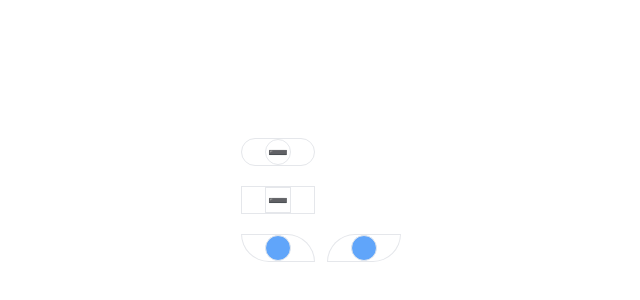
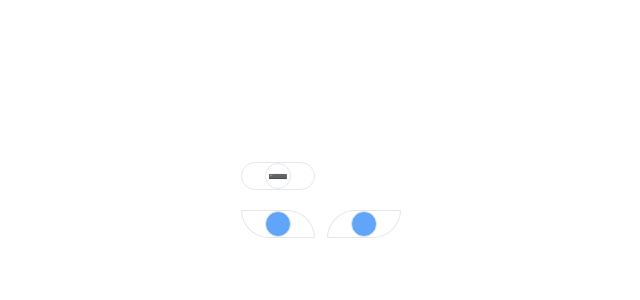
Before and after one commit to Carlos-err406/svelte-triple-state-switch, a SvelteKit app: page / in a window 1280 px wide. Shown: the part 200-500 px from the top of the page, without its empty margins (319-959 px from the left). Built offline with nearby package versions, Linux system fonts and the light colour scheme.

Commit message:
fx: event listener

```diff
--- a/src/lib/components/switch.svelte
+++ b/src/lib/components/switch.svelte
@@ -27,7 +27,6 @@
 	let indicatorWidth = 0;
 
 	const handleContainerClick = () => {
-		console.log('here');
 		if (state === 'off') {
 			canSetToIndeterminate ? setState('indeterminate') : setState('on');
 		} else if (state === 'indeterminate') {
@@ -60,8 +59,8 @@
 <input type="text" {name} hidden bind:value={state} />
 <button
 	data-triple-state-switch
-	on:click={handleContainerClick}
-	on:keydown={handleKeyDown}
+	on:click|preventDefault={handleContainerClick}
+	on:keydown|preventDefault={handleKeyDown}
 	class={cn(
 		'border rounded-full min-h-7',
 		$$restProps.class,
--- a/src/routes/+page.svelte
+++ b/src/routes/+page.svelte
@@ -15,27 +15,6 @@
 	<div class="w-fit">
 		<Switch
 			bind:state={value1}
-			on:change={({ detail }) => console.log(detail)}
-			triple
-			canSetToIndeterminate
-		>
-			<svelte:fragment slot="indicator-content" let:state>
-				{#if state === 'indeterminate'}
-					<span>➖</span>
-				{:else if state === 'on'}
-					<span>✔️</span>
-				{:else if state === 'off'}
-					<span class="rotate-45">➕</span>
-				{/if}
-			</svelte:fragment>
-		</Switch>
-	</div>
-
-	<div class="w-fit">
-		<Switch
-			class="rounded-none"
-			indicatorClasses="rounded-none"
-			bind:state={value2}
 			on:change={({ detail }) => console.log(detail)}
 			triple
 			canSetToIndeterminate
```
